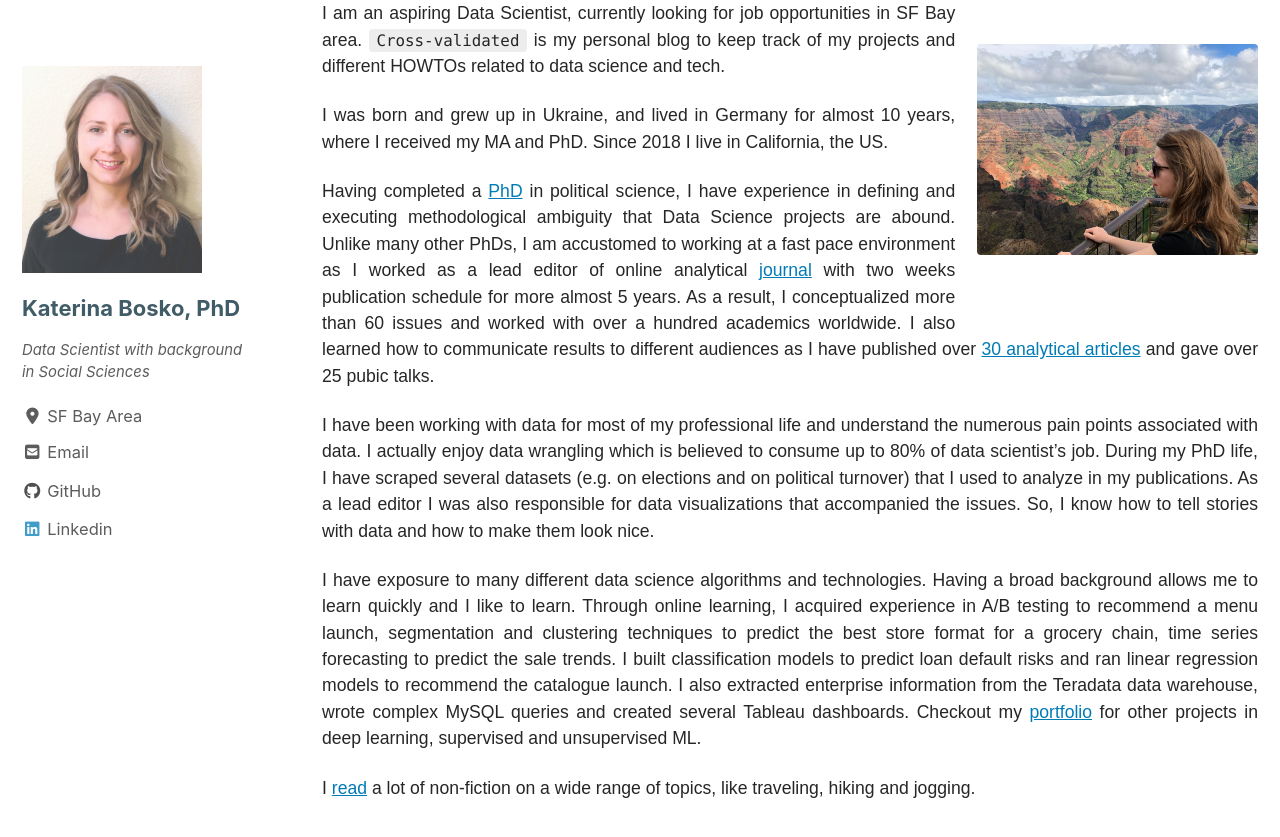
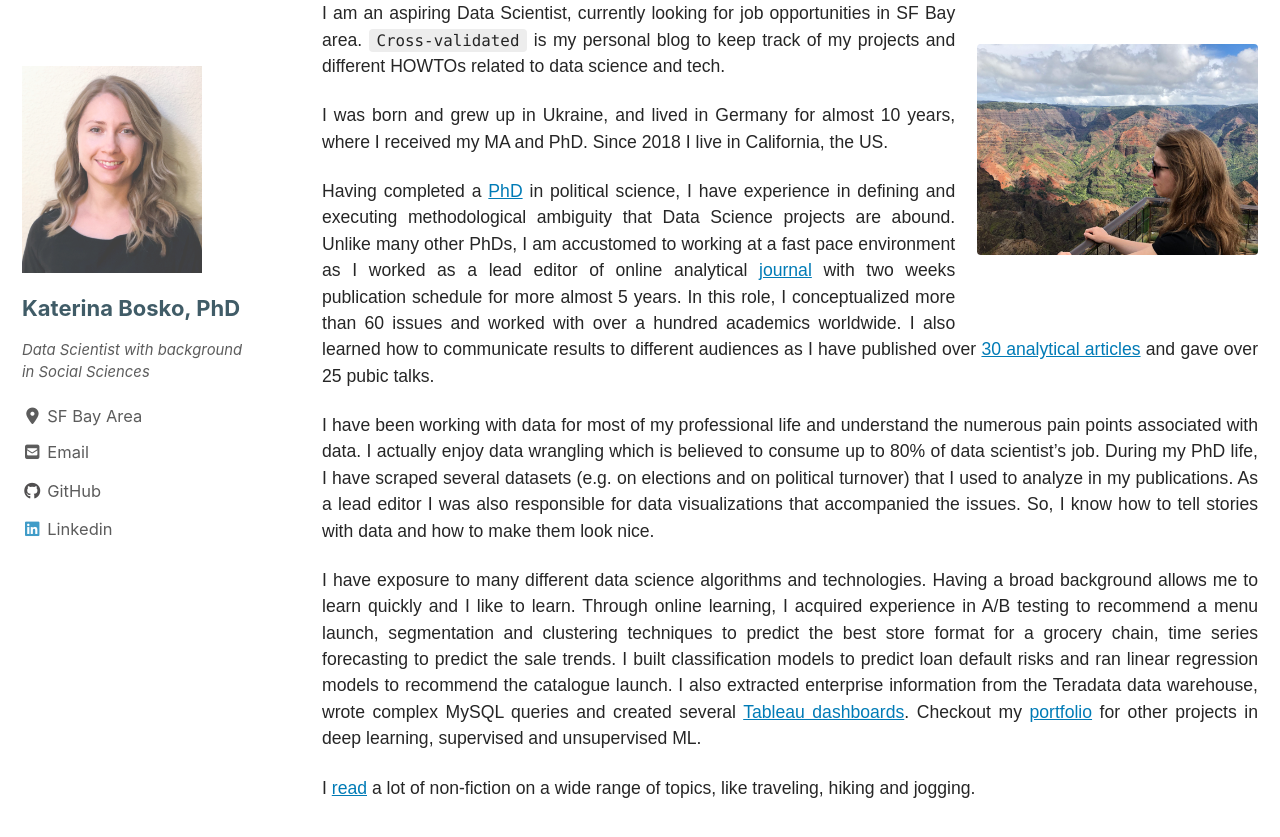
Before and after one commit to k-bosko/k-bosko.github.io, a Jekyll site: the page built from _pages/about.md, in a window 1280 px wide and 900 px high, scrolled down 383 px. Shown: the top 837 px of the window. Built offline with Jekyll 4.4.1, drawn with Linux system fonts in a browser that asks for light colours; cached includes are drawn as plain includes; nearby versions of some CDN libraries.

Commit message:
added Tableau link to About

```diff
--- a/_pages/about.md
+++ b/_pages/about.md
@@ -20,13 +20,13 @@ I am an aspiring Data Scientist, currently looking for job opportunities in SF B
 I was born and grew up in Ukraine, and lived in Germany for almost 10 years, where I received my MA and PhD. Since 2018 I live in California, the US.
 {: .text-justify}
 
-Having completed a [PhD](https://elib.suub.uni-bremen.de/edocs/00106196-1.pdf) in political science, I have experience in defining and executing methodological ambiguity that Data Science projects are abound. Unlike many other PhDs, I am accustomed to working at a fast pace environment as I worked as a lead editor of online analytical [journal](http://www.laender-analysen.de/ukraine/archiv.php) with two weeks publication schedule for more almost 5 years. As a result, I conceptualized more than 60 issues and worked with over a hundred academics worldwide. I also learned how to communicate results to different audiences as I have published over [30 analytical articles](http://bremen.academia.edu/KaterinaMalygina) and gave over 25 pubic talks.
+Having completed a [PhD](https://elib.suub.uni-bremen.de/edocs/00106196-1.pdf) in political science, I have experience in defining and executing methodological ambiguity that Data Science projects are abound. Unlike many other PhDs, I am accustomed to working at a fast pace environment as I worked as a lead editor of online analytical [journal](http://www.laender-analysen.de/ukraine/archiv.php) with two weeks publication schedule for more almost 5 years. In this role, I conceptualized more than 60 issues and worked with over a hundred academics worldwide. I also learned how to communicate results to different audiences as I have published over [30 analytical articles](http://bremen.academia.edu/KaterinaMalygina) and gave over 25 pubic talks.
 {: .text-justify}
 
 I have been working with data for most of my professional life and understand the numerous pain points associated with data. I actually enjoy data wrangling which is believed to consume up to 80% of data scientist’s job. During my PhD life, I have scraped several datasets (e.g. on elections and on political turnover) that I used to analyze in my publications. As a lead editor I was also responsible for data visualizations that accompanied the issues. So, I know how to tell stories with data and how to make them look nice.
 {: .text-justify}
 
-I have exposure to many different data science algorithms and technologies. Having a broad background allows me to learn quickly and I like to learn. Through online learning, I acquired experience in A/B testing to recommend a menu launch, segmentation and clustering techniques to predict the best store format for a grocery chain, time series forecasting to predict the sale trends. I built classification models to predict loan default risks and ran linear regression models to recommend the catalogue launch. I also extracted enterprise information from the Teradata data warehouse, wrote complex MySQL queries and created several Tableau dashboards. Checkout my [portfolio](/portfolio) for other projects in deep learning, supervised and unsupervised ML.
+I have exposure to many different data science algorithms and technologies. Having a broad background allows me to learn quickly and I like to learn. Through online learning, I acquired experience in A/B testing to recommend a menu launch, segmentation and clustering techniques to predict the best store format for a grocery chain, time series forecasting to predict the sale trends. I built classification models to predict loan default risks and ran linear regression models to recommend the catalogue launch. I also extracted enterprise information from the Teradata data warehouse, wrote complex MySQL queries and created several [Tableau dashboards](https://public.tableau.com/profile/katerina.bosko#!/). Checkout my [portfolio](/portfolio) for other projects in deep learning, supervised and unsupervised ML.
 {: .text-justify}
 
 I [read](https://www.goodreads.com/user/show/59162734-katerina-bosko) a lot of non-fiction on a wide range of topics, like traveling, hiking and jogging.
```
Also changed, not shown: _posts/2019-09-03-Insight-Data-Science-Fellows.md (+1 -1 lines).
